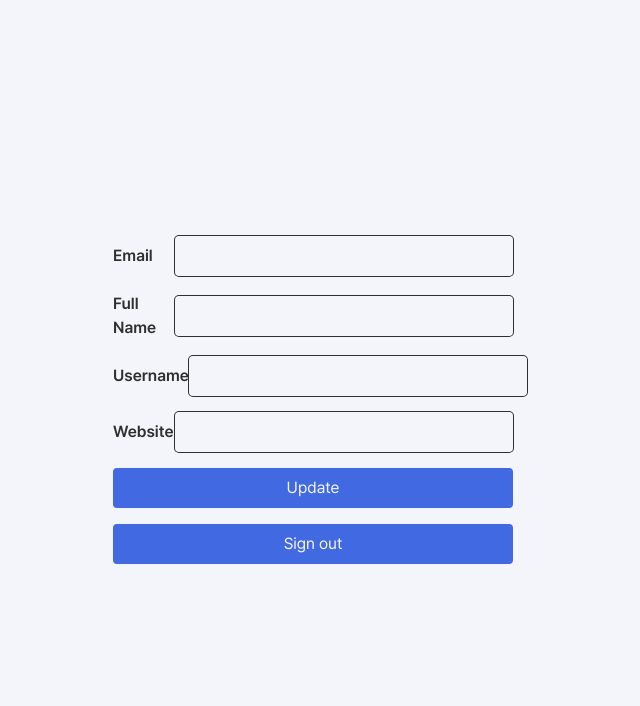
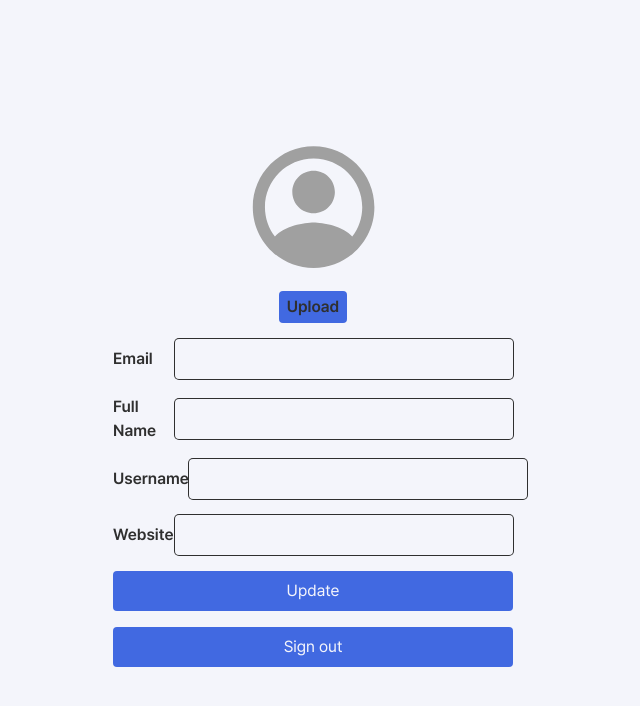
Before and after one commit to SnoopyKim/ChartQ, a Next.js app: page /account in a window 1280 px wide. Shown: the top 706 px of the page, without its empty margins (327-967 px from the left). Built offline with nearby package versions, Linux system fonts and the light colour scheme; no server answers; the database is empty.

Commit message:
Avatar 추가

```diff
--- a/app/(routes)/account/account-form.tsx
+++ b/app/(routes)/account/account-form.tsx
@@ -3,6 +3,7 @@ import { useCallback, useEffect, useState } from "react";
 import { createClient } from "@utils/supabase/client";
 import { type User } from "@supabase/supabase-js";
 import clsx from "clsx";
+import Avatar from "./avatar";
 
 export default function AccountForm({ user }: { user: User | null }) {
   const supabase = createClient();
@@ -76,6 +77,17 @@ export default function AccountForm({ user }: { user: User | null }) {
 
   return (
     <div className="flex flex-col w-[400px] gap-4 items-stretch">
+      <div className="flex justify-center">
+        <Avatar
+          uid={user?.id ?? null}
+          url={avatar_url}
+          size={150}
+          onUpload={(url) => {
+            setAvatarUrl(url);
+            updateProfile({ fullname, username, website, avatar_url: url });
+          }}
+        />
+      </div>
       <div className="flex items-center">
         <label className="w-24" htmlFor="email">
           Email
--- /dev/null
+++ b/app/(routes)/account/avatar.tsx
@@ -0,0 +1,115 @@
+"use client";
+import React, { useEffect, useState } from "react";
+import { createClient } from "@utils/supabase/client";
+import Image from "next/image";
+
+export default function Avatar({
+  uid,
+  url,
+  size,
+  onUpload,
+}: {
+  uid: string | null;
+  url: string | null;
+  size: number;
+  onUpload: (url: string) => void;
+}) {
+  const supabase = createClient();
+  const [avatarUrl, setAvatarUrl] = useState<string | null>(url);
+  const [uploading, setUploading] = useState(false);
+
+  useEffect(() => {
+    async function downloadImage(path: string) {
+      try {
+        const { data, error } = await supabase.storage
+          .from("avatars")
+          .download(path);
+        if (error) {
+          throw error;
+        }
+
+        const url = URL.createObjectURL(data);
+        setAvatarUrl(url);
+      } catch (error) {
+        console.log("Error downloading image: ", error);
+      }
+    }
+
+    if (url) downloadImage(url);
+  }, [url, supabase]);
+
+  const uploadAvatar: React.ChangeEventHandler<HTMLInputElement> = async (
+    event
+  ) => {
+    try {
+      setUploading(true);
+
+      if (!event.target.files || event.target.files.length === 0) {
+        throw new Error("You must select an image to upload.");
+      }
+
+      const file = event.target.files[0];
+      const fileExt = file.name.split(".").pop();
+      const filePath = `${uid}-${Math.random()}.${fileExt}`;
+
+      const { error: uploadError } = await supabase.storage
+        .from("avatars")
+        .upload(filePath, file);
+
+      if (uploadError) {
+        throw uploadError;
+      }
+
+      onUpload(filePath);
+    } catch (error) {
+      alert("Error uploading avatar!");
+    } finally {
+      setUploading(false);
+    }
+  };
+
+  return (
+    <div>
+      {avatarUrl ? (
+        <Image
+          width={size}
+          height={size}
+          src={avatarUrl}
+          alt="Avatar"
+          className="rounded-full"
+          style={{ height: size, width: size }}
+        />
+      ) : (
+        <svg
+          viewBox="0 0 37 37"
+          width={size}
+          height={size}
+          className="fill-gray"
+          xmlns="http://www.w3.org/2000/svg"
+        >
+          <path
+            fillRule="evenodd"
+            clipRule="evenodd"
+            d="M18.6475 3.29688C10.3675 3.29688 3.64746 10.0169 3.64746 18.2969C3.64746 26.5769 10.3675 33.2969 18.6475 33.2969C26.9275 33.2969 33.6475 26.5769 33.6475 18.2969C33.6475 10.0169 26.9275 3.29688 18.6475 3.29688ZM28.1875 25.5419C26.0425 22.9319 20.8375 22.0469 18.6475 22.0469C16.4575 22.0469 11.2525 22.9319 9.10746 25.5419C7.57746 23.5319 6.64746 21.0269 6.64746 18.2969C6.64746 11.6819 12.0325 6.29688 18.6475 6.29688C25.2625 6.29688 30.6475 11.6819 30.6475 18.2969C30.6475 21.0269 29.7175 23.5319 28.1875 25.5419ZM13.3975 14.5469C13.3975 11.6369 15.7375 9.29688 18.6475 9.29688C21.5575 9.29688 23.8975 11.6369 23.8975 14.5469C23.8975 17.4569 21.5575 19.7969 18.6475 19.7969C15.7375 19.7969 13.3975 17.4569 13.3975 14.5469Z"
+          />
+        </svg>
+      )}
+      <div style={{ width: size }} className="flex justify-center mt-2">
+        <label
+          className="rounded px-2 py-1 bg-primary cursor-pointer"
+          htmlFor="avatar-upload"
+        >
+          {uploading ? "Uploading ..." : "Upload"}
+        </label>
+        <input
+          type="file"
+          id="avatar-upload"
+          accept="image/*"
+          onChange={uploadAvatar}
+          disabled={uploading}
+          className="hidden absolute"
+        />
+      </div>
+    </div>
+  );
+}
```
